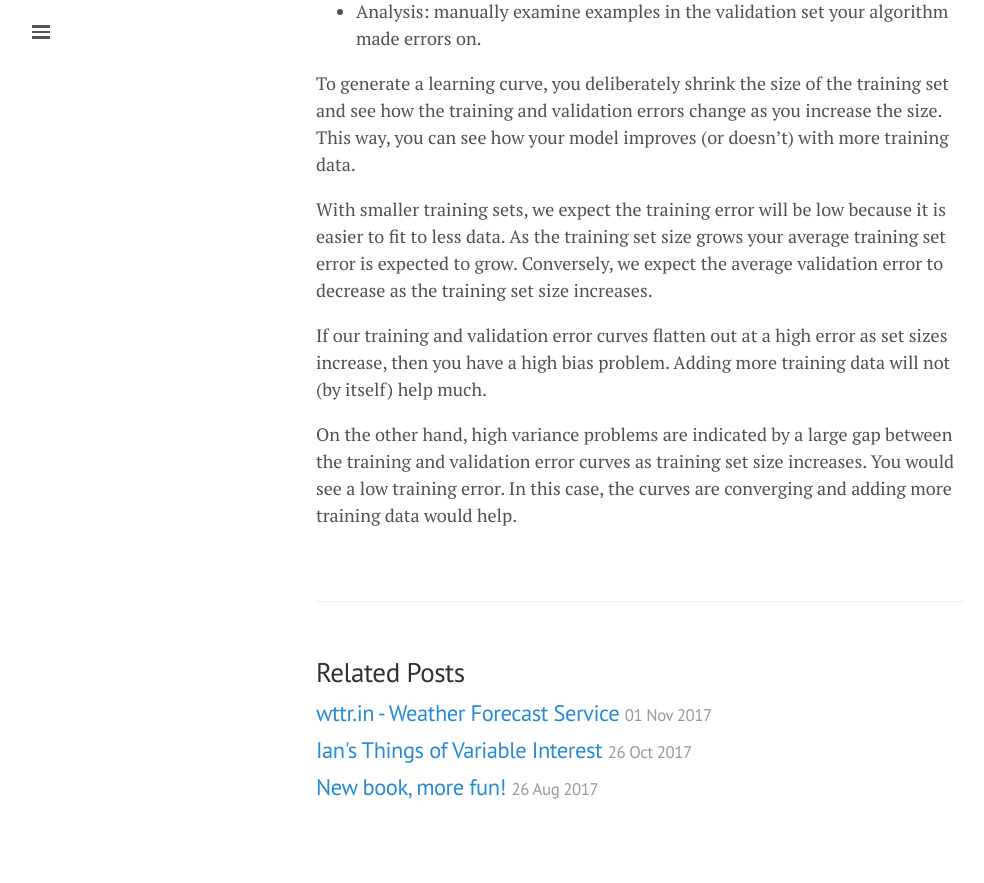
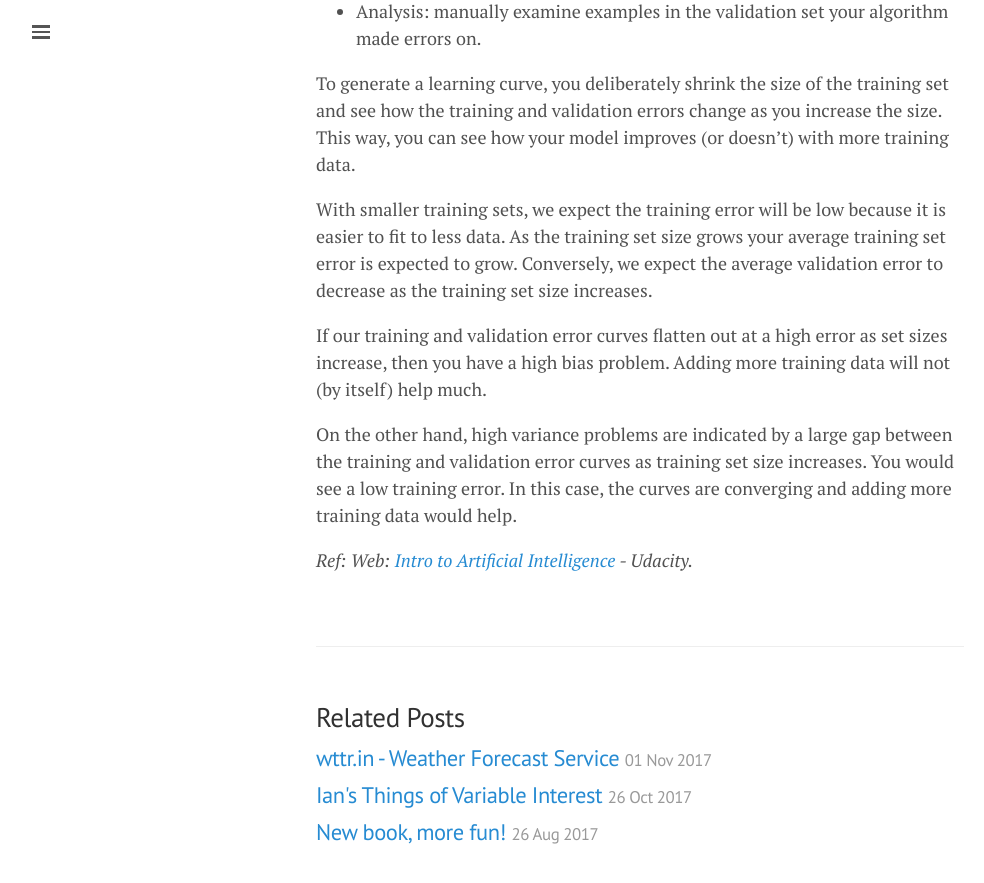
Before and after one commit to lgeurts/lgeurts.github.io, a Jekyll site: the page built from _posts/2018-06-29-artificial-intelligence-basics.md, in a window 1280 px wide and 900 px high, scrolled down 6563 px. Shown: the top 883 px of the window, without its empty margins (0-984 px from the left). Built offline with Jekyll 4.4.1, drawn with Linux system fonts in a browser that asks for light colours; nearby versions of some CDN libraries; before the commit the page ends 7418 px from its top, so only the background shows below that.

Commit message:
Update 2018-06-29-artificial-intelligence-basics.md

```diff
--- a/_posts/2018-06-29-artificial-intelligence-basics.md
+++ b/_posts/2018-06-29-artificial-intelligence-basics.md
@@ -180,3 +180,5 @@ Conversely, we expect the average validation error to decrease as the training s
 If our training and validation error curves flatten out at a high error as set sizes increase, then you have a high bias problem. Adding more training data will not (by itself) help much.
 
 On the other hand, high variance problems are indicated by a large gap between the training and validation error curves as training set size increases. You would see a low training error. In this case, the curves are converging and adding more training data would help.
+
+*Ref: Web: [Intro to Artificial Intelligence](https://eu.udacity.com/course/intro-to-artificial-intelligence--cs271) - Udacity.*
```
